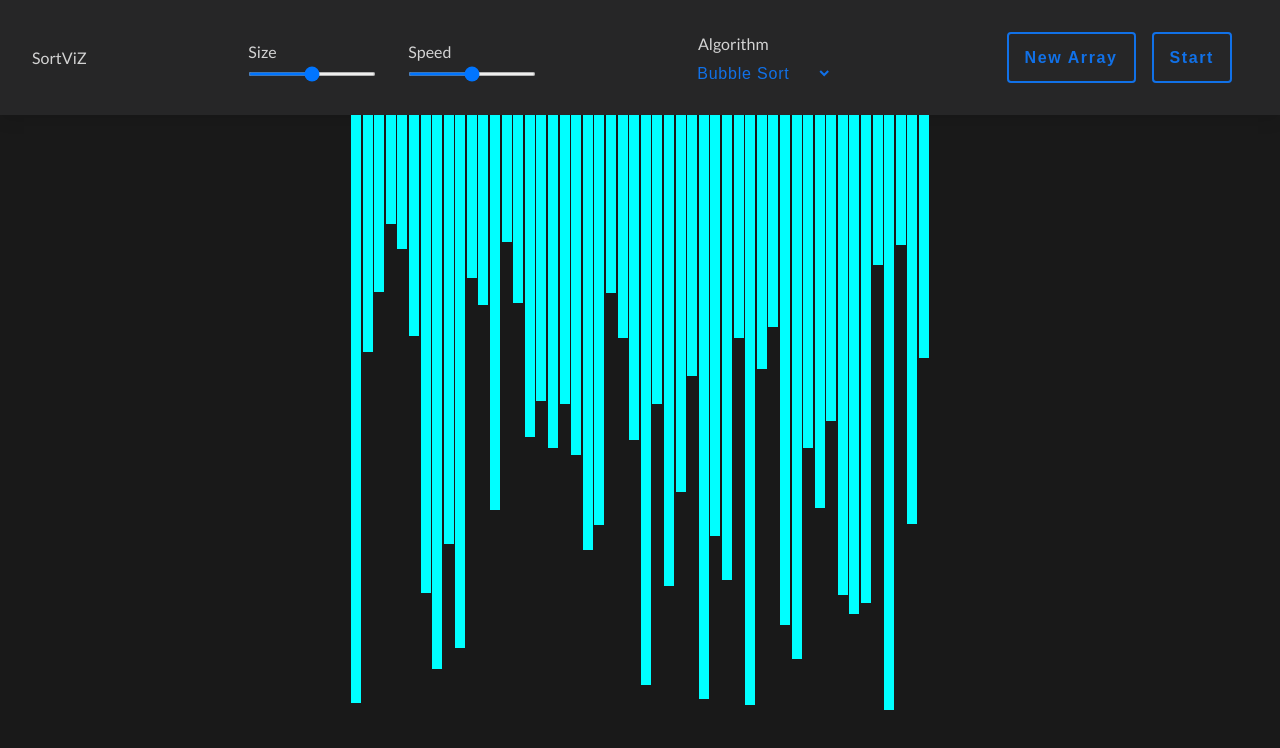
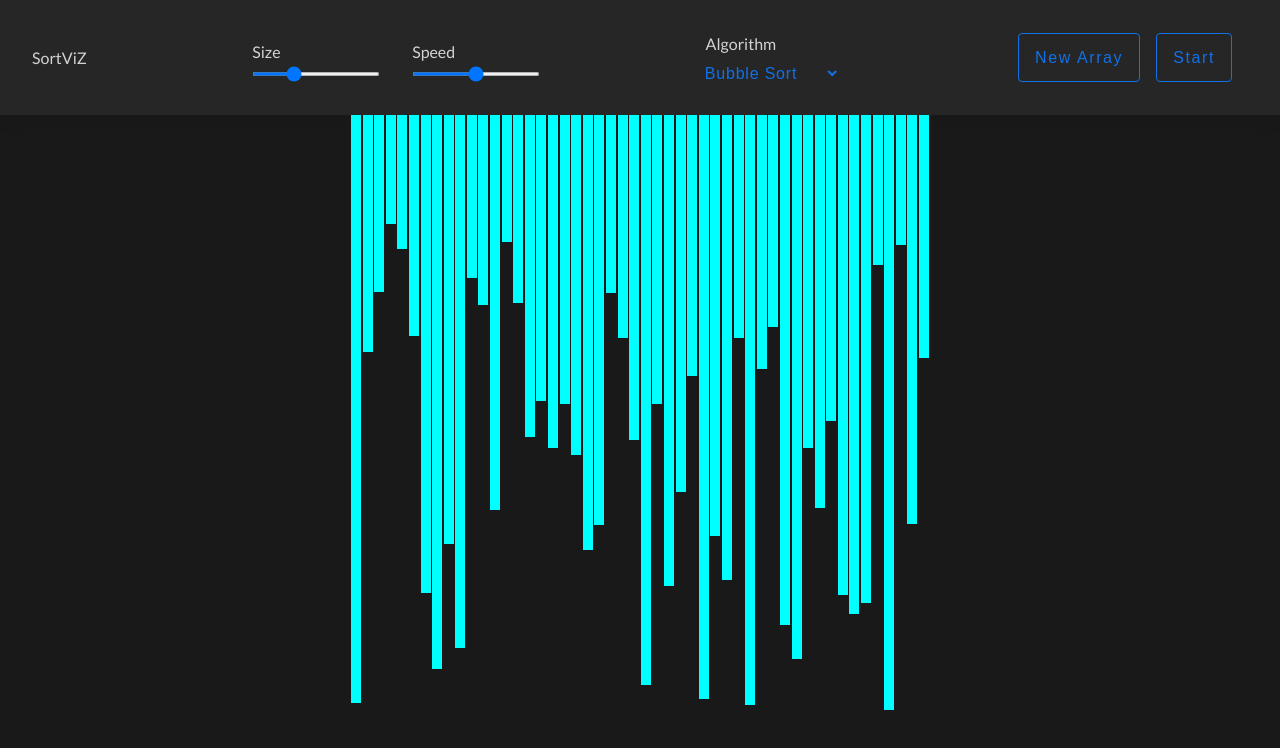
Before and after one commit to shaarangg/SortViz, a React (Create React App) app: page / in a window 1280 px wide. Shown: the top 748 px of the page. Built offline with nearby package versions, Linux system fonts and the light colour scheme.

Commit message:
feat: New Array btn

```diff
--- a/src/App.css
+++ b/src/App.css
@@ -67,11 +67,10 @@ select option {
 .btn {
 	background-color: transparent;
 	color: var(--highlight-color);
-	border: 2px solid var(--highlight-color);
+	border: 1px solid var(--highlight-color);
 	border-radius: var(--radius);
 	cursor: pointer;
 	font-size: 1rem;
-	font-weight: bold;
 	letter-spacing: 0.1rem;
 	padding: 0.9rem 1rem;
 	margin-right: 1rem;
--- a/src/Components/Bar.js
+++ b/src/Components/Bar.js
@@ -5,7 +5,7 @@ function Bar() {
 	return (
 		<main className="bar-container">
 			{arr.map((value, index) => {
-				return <div id={index} className="bar" style={{ height: `${value}px` }}></div>;
+				return <div key={index} className="bar" style={{ height: `${value}px` }}></div>;
 			})}
 		</main>
 	);
--- a/src/Components/Navbar.js
+++ b/src/Components/Navbar.js
@@ -1,7 +1,10 @@
 import React, { useRef } from "react";
 import { GlobalContext } from "../context";
 function Navbar() {
-	const { changeCount } = GlobalContext();
+	const { changeCount, generateRandomArray, count } = GlobalContext();
+	const generateArray = () => {
+		generateRandomArray(count);
+	};
 	return (
 		<nav className="nav-center">
 			<div className="nav-title">SortViZ</div>
@@ -13,8 +16,8 @@ function Navbar() {
 						id="count"
 						className="count-input"
 						name="count"
-						min="0"
-						max="100"
+						min="20"
+						max="120"
 						onChange={changeCount}
 					></input>
 				</div>
@@ -33,7 +36,7 @@ function Navbar() {
 			<div className="algo">
 				<label for="algorithm">Algorithm</label>
 				<select name="algorithm" id="algorithm">
-					<option selected value="BubbleSort">
+					<option defaultValue value="BubbleSort">
 						Bubble Sort
 					</option>
 					<option value="InsertionSort">Insertion Sort</option>
@@ -43,7 +46,7 @@ function Navbar() {
 				</select>
 			</div>
 			<div className="nav-btn">
-				<button type="button" className="btn">
+				<button type="button" className="btn" onClick={generateArray}>
 					New Array
 				</button>
 				<button type="button" className="btn">
--- a/src/context.js
+++ b/src/context.js
@@ -27,13 +27,12 @@ const AppProvider = ({ children }) => {
 	};
 	const changeCount = (e) => {
 		setCount(e.target.value);
-		console.log(count);
 	};
 	useEffect(() => {
 		generateRandomArray(count);
 	}, [count]);
 	return (
-		<AppContext.Provider value={{ generateRandomArray, arr, setArr, changeCount }}>
+		<AppContext.Provider value={{ generateRandomArray, arr, setArr, changeCount, count }}>
 			{children}
 		</AppContext.Provider>
 	);
```
